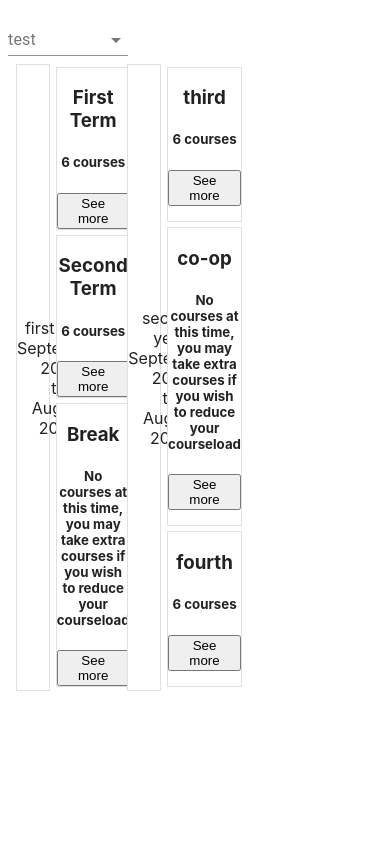
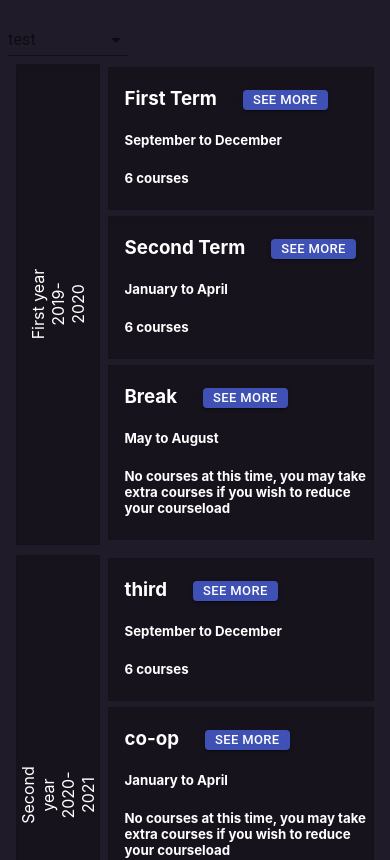
Before and after one commit to andresfm8/student-schedule, a React (Create React App) app: page / in a window 390 px wide. Shown: the top 860 px of the page. Built offline with nearby package versions, Linux system fonts and the light colour scheme.

Commit message:
Fixed text position in mobile devices and completed base css style

```diff
--- a/src/components/calendar/calendar.component.tsx
+++ b/src/components/calendar/calendar.component.tsx
@@ -2,31 +2,36 @@ import Container from '@material-ui/core/Container';
 import Grid from '@material-ui/core/Grid';
 import useStyles from './calendar.styles';
 import Paper from '@material-ui/core/Paper';
-import { useEffect, useState } from 'react';
-
+import Button from '@material-ui/core/Button';
+//Set year property empty and when selected a year then loop through each year and set it to the value
+//Same with starting term
 const dummyData = {
   noOfYears: 3,
   years:
   [
     {
       id: 1,
-      name: "first",
+      name: "First",
+      time: "2019-2020",
       terms: [
         {
           id: 1,
           name: "First Term",
+          time: "September to December",
           courses: 6,
           coop: false
         },
         {
           id: 2,
           name: "Second Term",
+          time: "January to April",
           courses: 6,
           coop: false
         },
         {
           id: 3,
           name: "Break",
+          time: "May to August",
           courses: 0,
           coop: false
         },
@@ -34,23 +39,27 @@ const dummyData = {
     },
     {
       id: 2,
-      name: "second",
+      name: "Second",
+      time: "2020-2021",
       terms: [
         {
           id: 1,
           name: "third",
+          time: "September to December",
           courses: 6,
           coop: false
         },
         {
           id: 2,
           name: "co-op",
+          time: "January to April",
           courses: 0,
           coop: true
         },
         {
           id: 3,
           name: "fourth",
+          time: "May to August",
           courses: 6,
           coop: false
         },
@@ -68,12 +77,12 @@ const Calendar = () => {
         {dummyData.years.map((year) => (
             <Grid
               key={year.id}
-              container xs={4} lg={12} spacing={1}
+              container  spacing={1}
               className={classes.yearTermContainer}
             >
               <Grid
                 item
-                xs={4} lg={3}
+                xs={3}
                 className={classes.gridYear}
               >
                 <Paper
@@ -84,31 +93,34 @@ const Calendar = () => {
                   <p className={classes.yearContent}>
                     {year.name} year
                       <br/>
-                    September 2019
-                      <br/>
-                      <span>
-                        to
-                      </span>
-                      <br/>
-                    August 2020
+                    {year.time}
                   </p>
                 </Paper>
               </Grid>
               <Grid
                 item
-                xs={4} lg={8}
+                xs={9}
                 className={classes.gridTerms}
-                spacing={5}
+                // spacing={5}
               >
                 {year.terms.map(term => (
                   <Paper
+                    key={term.id}
                     square
                     variant="outlined"
-                    className={classes.paper}
+                    className={classes.termDisplay}
                   >
-                    <h3>{term.name}</h3>
+                    <h3>{term.name}
+                      <Button
+                        variant="contained" color="primary" size="small"
+                        className={classes.seeMoreButton}
+                      >
+                          See more
+                      </Button>
+                    </h3>
+                    <h5>{term.time ? term.time : ''}</h5>
                     <h5>{term.courses ? `${term.courses} courses` : 'No courses at this time, you may take extra courses if you wish to reduce your courseload'}</h5>
-                    <button>See more</button> {/*Use a material ui button*/}
+
                   </Paper>
                 ))
                 }
--- a/src/components/calendar/calendar.styles.tsx
+++ b/src/components/calendar/calendar.styles.tsx
@@ -3,7 +3,8 @@ import { makeStyles, Theme, createStyles } from '@material-ui/core/styles';
 const useStyles = makeStyles((theme: Theme) =>
   createStyles({
     yearTermContainer :{
-      marginBottom: '0.5em'
+      marginBottom: '0.5em',
+
     },
     gridYear: {
       height: '100%',
@@ -13,24 +14,43 @@ const useStyles = makeStyles((theme: Theme) =>
     },
     gridTerms: {
       display: 'inline-grid',
-      textAlign: 'center'
+      textAlign: 'left'
     },
     yearDisplay: {
       height: '100%',
       width: '100%',
       display: 'flex',
-
+      background: '#16131d !important',
+      color: '#fff !important'
     },
     yearContent: {
       margin: '0 auto',
       alignSelf: 'center',
-      textAlign: 'center'
+      textAlign: 'center',
+      [theme.breakpoints.down('md')]: {
+        transform: 'rotate(-90deg)',
+        /* Safari */
+        webkitTransform: 'rotate(-90deg)',
+        /* Firefox */
+        mozTransform: 'rotate(-90deg)',
+        /* IE */
+        msTransform: 'rotate(-90deg)',
+        /* Opera */
+        oTransform: 'rotate(-90deg)',
+        /* Internet Explorer */
+        filter: 'progid:DXImageTransform.Microsoft.BasicImage(rotation=3)'
+      }
     },
-    paper: {
-      // height: '125px',
-      // width: 100,
-      margin: '0.3vh 0',
+    termDisplay: {
+      margin: '0.4vh 0',
+      paddingLeft: '1em',
+      background: '#16131d !important',
+      color: '#fff !important'
     },
+    seeMoreButton: {
+      height: '1.5em',
+      marginLeft: '2em !important'
+    }
   }),
 );
 
--- a/src/components/select-dropdown/select-dropdown.component.tsx
+++ b/src/components/select-dropdown/select-dropdown.component.tsx
@@ -31,7 +31,7 @@ const SelectDropdown = ({ label, selectionOptions } : DropdownProps) => {
       >
         {
           selectionOptions.map(option => (
-            <MenuItem value={option}>{option}</MenuItem>
+            <MenuItem key={option} value={option}>{option}</MenuItem>
           ))
         }
       </Select>
--- a/src/index.css
+++ b/src/index.css
@@ -5,6 +5,7 @@ body {
     sans-serif;
   -webkit-font-smoothing: antialiased;
   -moz-osx-font-smoothing: grayscale;
+  background: #1f1b29;
 }
 
 code {
```
